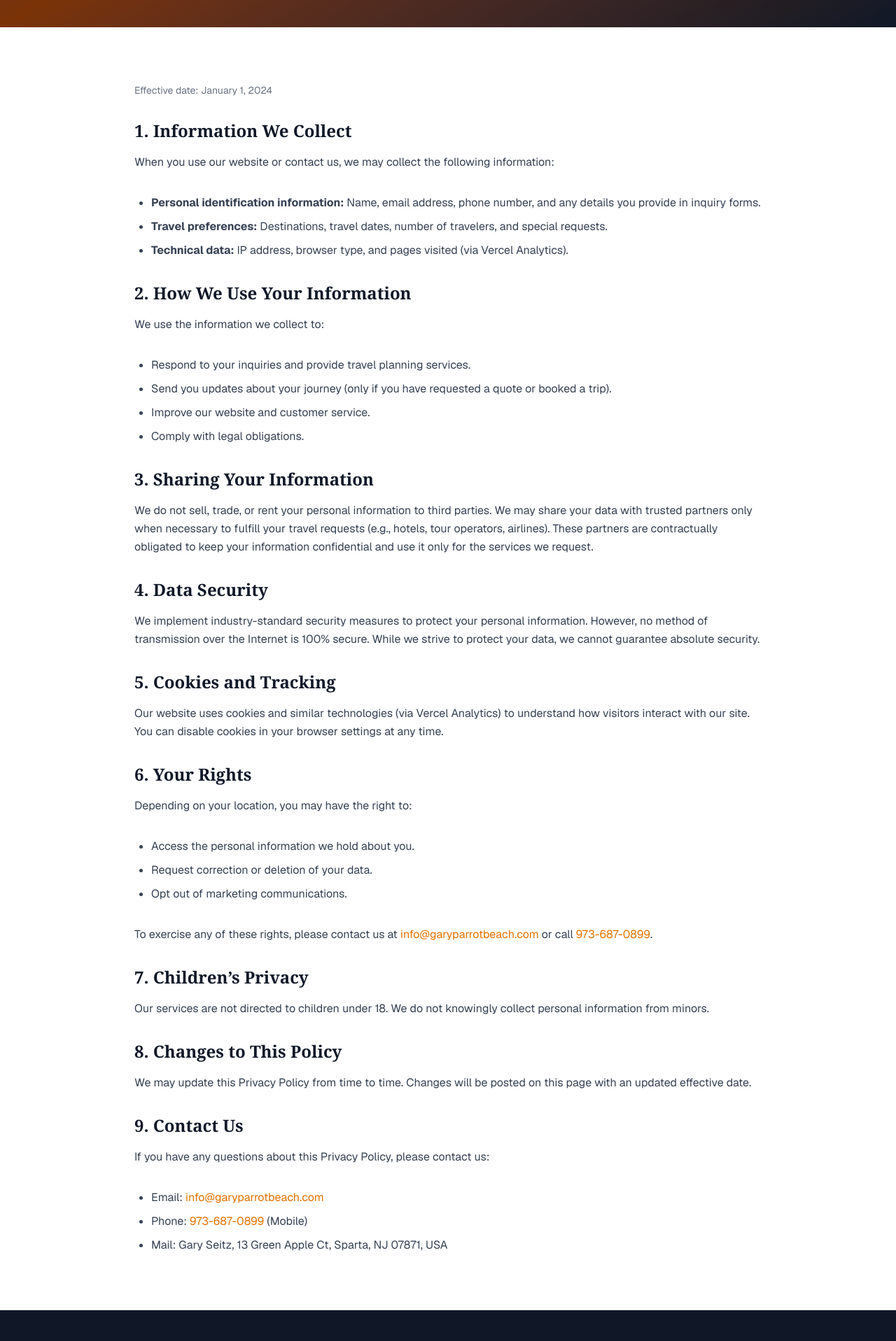
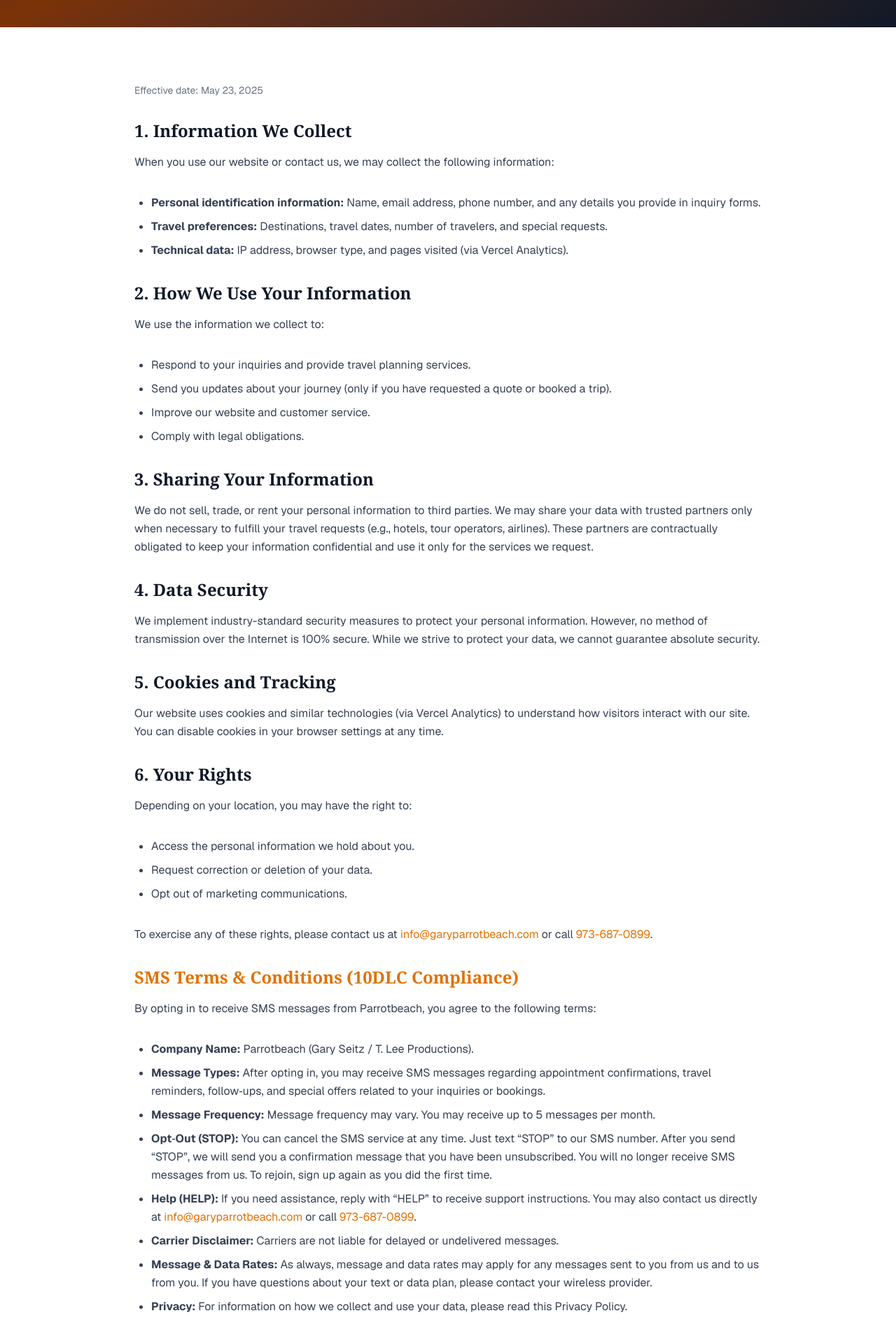
Before and after one commit to w5962921/my-v0-website, a Next.js app: page /privacy in a window 1280 px wide. Shown: the part 761-2678 px from the top of the page at 70% size. Built offline with nearby package versions, Linux system fonts and the light colour scheme.

Commit message:
Add SMS Terms to Privacy Policy for 10DLC compliance

```diff
--- a/app/privacy/page.tsx
+++ b/app/privacy/page.tsx
@@ -10,7 +10,7 @@ export default function PrivacyPage() {
       <nav className="fixed top-0 left-0 right-0 z-50 bg-white/95 backdrop-blur border-b border-gray-200">
         <div className="max-w-7xl mx-auto px-6 py-4 flex items-center justify-between">
           <Link href="/" className="text-2xl font-serif font-bold text-amber-600">
-            PARROTBEACH
+            Parrotbeach
           </Link>
           <div className="hidden md:flex gap-8 items-center">
             <Link href="/destinations" className="text-sm font-medium text-gray-700 hover:text-amber-600 transition">Destinations</Link>
@@ -37,7 +37,7 @@ export default function PrivacyPage() {
       <section className="py-20 px-6">
         <div className="max-w-4xl mx-auto">
           <div className="prose prose-lg text-gray-700 space-y-8 leading-relaxed">
-            <p className="text-sm text-gray-500">Effective date: January 1, 2024</p>
+            <p className="text-sm text-gray-500">Effective date: May 23, 2025</p>
 
             <h2 className="text-2xl font-serif font-bold text-gray-900 mt-8 mb-4">1. Information We Collect</h2>
             <p>When you use our website or contact us, we may collect the following information:</p>
@@ -74,6 +74,20 @@ export default function PrivacyPage() {
             </ul>
             <p>To exercise any of these rights, please contact us at <a href="mailto:info@garyparrotbeach.com" className="text-amber-600 hover:underline">info@garyparrotbeach.com</a> or call <a href="tel:+19736870899" className="text-amber-600 hover:underline">973-687-0899</a>.</p>
 
+            {/* NEW: SMS Terms & Conditions Section */}
+            <h2 className="text-2xl font-serif font-bold text-amber-600 mt-8 mb-4">SMS Terms & Conditions (10DLC Compliance)</h2>
+            <p>By opting in to receive SMS messages from Parrotbeach, you agree to the following terms:</p>
+            <ul className="list-disc pl-6 space-y-2">
+              <li><strong>Company Name:</strong> Parrotbeach (Gary Seitz / T. Lee Productions).</li>
+              <li><strong>Message Types:</strong> After opting in, you may receive SMS messages regarding appointment confirmations, travel reminders, follow‑ups, and special offers related to your inquiries or bookings.</li>
+              <li><strong>Message Frequency:</strong> Message frequency may vary. You may receive up to 5 messages per month.</li>
+              <li><strong>Opt‑Out (STOP):</strong> You can cancel the SMS service at any time. Just text “STOP” to our SMS number. After you send “STOP”, we will send you a confirmation message that you have been unsubscribed. You will no longer receive SMS messages from us. To rejoin, sign up again as you did the first time.</li>
+              <li><strong>Help (HELP):</strong> If you need assistance, reply with “HELP” to receive support instructions. You may also contact us directly at <a href="mailto:info@garyparrotbeach.com" className="text-amber-600 hover:underline">info@garyparrotbeach.com</a> or call <a href="tel:+19736870899" className="text-amber-600 hover:underline">973-687-0899</a>.</li>
+              <li><strong>Carrier Disclaimer:</strong> Carriers are not liable for delayed or undelivered messages.</li>
+              <li><strong>Message & Data Rates:</strong> As always, message and data rates may apply for any messages sent to you from us and to us from you. If you have questions about your text or data plan, please contact your wireless provider.</li>
+              <li><strong>Privacy:</strong> For information on how we collect and use your data, please read this Privacy Policy.</li>
+            </ul>
+
             <h2 className="text-2xl font-serif font-bold text-gray-900 mt-8 mb-4">7. Children’s Privacy</h2>
             <p>Our services are not directed to children under 18. We do not knowingly collect personal information from minors.</p>
 
@@ -96,7 +110,7 @@ export default function PrivacyPage() {
         <div className="max-w-7xl mx-auto">
           <div className="grid grid-cols-1 md:grid-cols-4 gap-12 mb-12">
             <div>
-              <h3 className="font-serif font-bold text-amber-500 text-lg mb-4">PARROTBEACH</h3>
+              <h3 className="font-serif font-bold text-amber-500 text-lg mb-4">Parrotbeach</h3>
               <p className="text-gray-400 text-sm leading-relaxed">Luxury travel experiences for discerning travelers.</p>
             </div>
             <div>
@@ -113,7 +127,7 @@ export default function PrivacyPage() {
                 <li><Link href="/about" className="hover:text-amber-500 transition">About Us</Link></li>
                 <li><Link href="/faq" className="hover:text-amber-500 transition">FAQ</Link></li>
                 <li><Link href="/contact" className="hover:text-amber-500 transition">Contact</Link></li>
-                <li><Link href="/privacy" className="hover:text-amber-500 transition">Privacy Policy</Link></li>
+                <li><Link href="/privacy" className="hover:text-amber-500 transition">Privacy & SMS Terms</Link></li>
               </ul>
             </div>
             <div>
@@ -128,7 +142,7 @@ export default function PrivacyPage() {
             </div>
           </div>
           <div className="border-t border-gray-800 pt-8 text-center text-gray-400 text-sm">
-            <p>&copy; 2024 PARROTBEACH. All rights reserved.</p>
+            <p>&copy; 2025 Parrotbeach. All rights reserved.</p>
           </div>
         </div>
       </footer>
```
